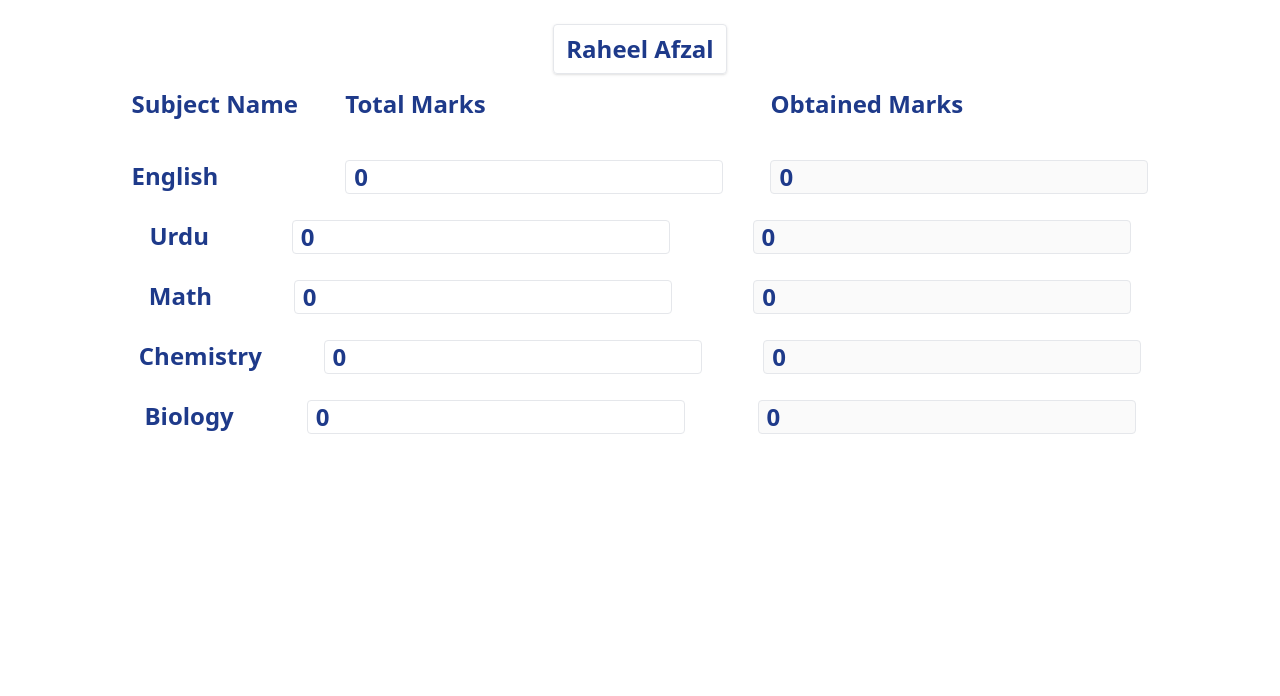
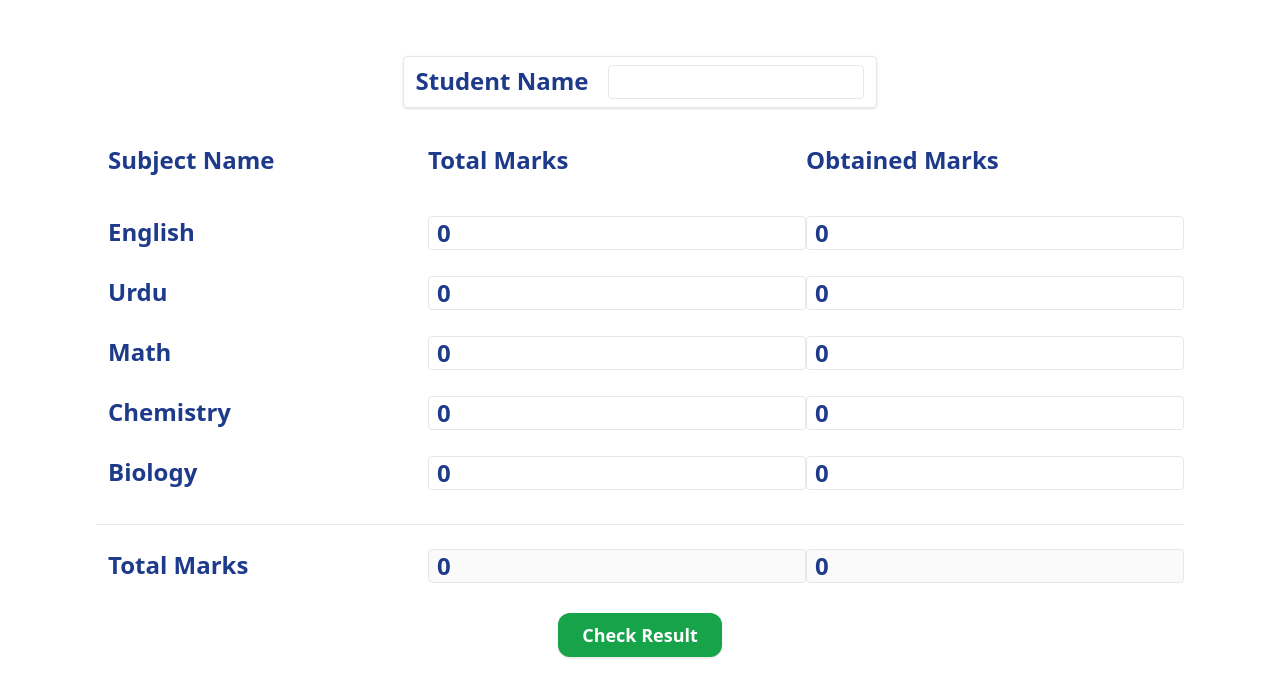
Before and after one commit to ahsamology/React-vite-first-project, a React (Vite) app: page / in a window 1280 px wide. Shown: the top 696 px of the page. Built offline with nearby package versions, Linux system fonts and the light colour scheme.

Commit message:
result card progress

```diff
--- a/src/App.jsx
+++ b/src/App.jsx
@@ -4,10 +4,17 @@ function App() {
 
   const [number1, setNumber1] = useState(0);
   const [number2, setNumber2] = useState(0);
-  const [number3, setnumber3] = useState(0)
+  const [number3, setNumber3] = useState(0);
+  const [number4, setNumber4] = useState(0);
+  const [number5, setNumber5] = useState(0);
+  const [number6, setNumber6] = useState(0);
+  const [number7, setNumber7] = useState(0);
+  const [number8, setNumber8] = useState(0);
+  const [number9, setNumber9] = useState(0);
+  const [number10, setNumber10] = useState(0);
+
   const [sum1, setSum1] = useState(0)
-
-
+  const [sum2, setSum2] = useState(0)
 
   function handleNumber1Change(event) {
     setNumber1(event.target.value)
@@ -18,86 +25,139 @@ function App() {
 
   }
 
+  function handleNumber3Change(event) {
+    setNumber3(event.target.value)
+  }
+
+  function handleNumber4Change(event) {
+    setNumber4(event.target.value)
+  }
+
+  function handleNumber5Change(event) {
+    setNumber5(event.target.value)
+  }
+
+  function handleNumber6Change(event) {
+    setNumber6(event.target.value)
+  }
+
+  function handleNumber7Change(event) {
+    setNumber7(event.target.value)
+  }
+
+  function handleNumber8Change(event) {
+    setNumber8(event.target.value)
+  }
+
+  function handleNumber9Change(event) {
+    setNumber9(event.target.value)
+  }
+
+  function handleNumber10Change(event) {
+    setNumber10(event.target.value)
+  }
+
+
   function handleSum() {
-    let calSum21 = Number(number2) - Number(number1)
-
-    setSum1(calSum21)
-
+    let calSum15 = Number(number1) + Number(number2) + Number(number3) + Number(number4) + Number(number5)
+    let calSum610 = Number(number6) + Number(number7) + Number(number8) + Number(number9) + Number(number10)
+    setSum1(calSum15)
+    setSum2(calSum610)
 
   }
 
   return (
-    <div className="container pt-20 justify-center items-center content-center">
+    <div className="container pt-20 mt-14 justify-center items-center content-center">
       <div className="relative flex justify-around font-bold text-2xl px-3 py-2 text-blue-900">
-        <div className="absolute -top-14 border rounded shadow px-3 py-2 mb-10">
-          <p >Raheel Afzal</p>
+        <div className="absolute flex gap-5 -top-20 border rounded shadow px-3 py-2 mb-10">
+          <p >Student Name</p>
+          <input type="text" className="rounded border shadow-black text-center pl-2 w-64" />
         </div>
         <div >
-        <p className="mb-10">Subject Name</p>
+          <p className="mb-10 w-80">Subject Name</p>
 
-          <p className="mb-3">English</p>
+          <p className="mb-3 w-80">English</p>
         </div>
 
         <div>
-        <p className="mb-10">Total Marks</p>
+          <p className="mb-10 w-80">Total Marks</p>
 
-          <input value={number2} type="number" onChange={handleNumber2Change} className="rounded border shadow-black pl-2" />
+          <input value={number1} type="number" onChange={handleNumber1Change} className="rounded border shadow-black pl-2" />
         </div>
         <div>
-        <p className="mb-10">Obtained Marks</p>
+          <p className="mb-10 w-80">Obtained Marks</p>
 
-          <input value={sum1} disabled className="rounded border shadow-black pl-2" />
+          <input value={number6} type="number" onChange={handleNumber6Change}  className="rounded border shadow-black pl-2" />
         </div>
       </div>
       <div className="relative flex justify-around font-bold text-2xl px-3 py-2 text-blue-900">
         <div >
-          <p className="mb-3">Urdu</p>
+          <p className="mb-3 w-80">Urdu</p>
         </div>
 
         <div>
           <input value={number2} type="number" onChange={handleNumber2Change} className="rounded border shadow-black pl-2" />
         </div>
         <div>
-          <input value={sum1} disabled className="rounded border shadow-black pl-2" />
+          <input value={number7} type="number" onChange={handleNumber7Change} className="rounded border shadow-black pl-2" />
         </div>
       </div>
       <div className="relative flex justify-around font-bold text-2xl px-3 py-2 text-blue-900">
         <div >
-          <p className="mb-3">Math</p>
+          <p className="mb-3 w-80">Math</p>
         </div>
 
         <div>
-          <input value={number2} type="number" onChange={handleNumber2Change} className="rounded border shadow-black pl-2" />
+          <input value={number3} type="number" onChange={handleNumber3Change} className="rounded border shadow-black pl-2" />
         </div>
         <div>
-          <input value={sum1} disabled className="rounded border shadow-black pl-2" />
+          <input value={number8} type="number" onChange={handleNumber8Change} className="rounded border shadow-black pl-2" />
         </div>
       </div>
       <div className="relative flex justify-around font-bold text-2xl px-3 py-2 text-blue-900">
         <div >
-          <p className="mb-3">Chemistry</p>
+          <p className="mb-3 w-80">Chemistry</p>
         </div>
 
         <div>
-          <input value={number2} type="number" onChange={handleNumber2Change} className="rounded border shadow-black pl-2" />
+          <input value={number4} type="number" onChange={handleNumber4Change} className="rounded border shadow-black pl-2" />
         </div>
         <div>
-          <input value={sum1} disabled className="rounded border shadow-black pl-2" />
+          <input value={number9} type="number" onChange={handleNumber9Change} className="rounded border shadow-black pl-2" />
         </div>
       </div>
       <div className="relative flex justify-around font-bold text-2xl px-3 py-2 text-blue-900">
         <div >
-          <p className="mb-3">Biology</p>
+          <p className="mb-3 w-80">Biology</p>
         </div>
 
         <div>
-          <input value={number2} type="number" onChange={handleNumber2Change} className="rounded border shadow-black pl-2" />
+          <input value={number5} type="number" onChange={handleNumber5Change} className="rounded border shadow-black pl-2" />
         </div>
+        <div>
+          <input value={number10} type="number" onChange={handleNumber10Change} className="rounded border shadow-black pl-2" />
+        </div>
+      </div>
+      <hr className="my-4"/>
+      <div className="relative flex justify-around font-bold text-2xl px-3 py-2 text-blue-900">
+        <div >
+          <p className="mb-3 w-80">Total Marks</p>
+        </div>
+
         <div>
           <input value={sum1} disabled className="rounded border shadow-black pl-2" />
         </div>
+        <div>
+          <input value={sum2} disabled className="rounded border shadow-black pl-2" />
+        </div>
+      </div>
+      <div className="mt-3 mb-5 w-full flex justify-center">
+      <button onClick={handleSum} className="bg-green-600 px-6 py-2 text-lg  font-semibold rounded-xl shadow text-white mx-auto ">
+        Check Result
+      </button>
       </div>
     </div>
+
   )
 }
 
```
